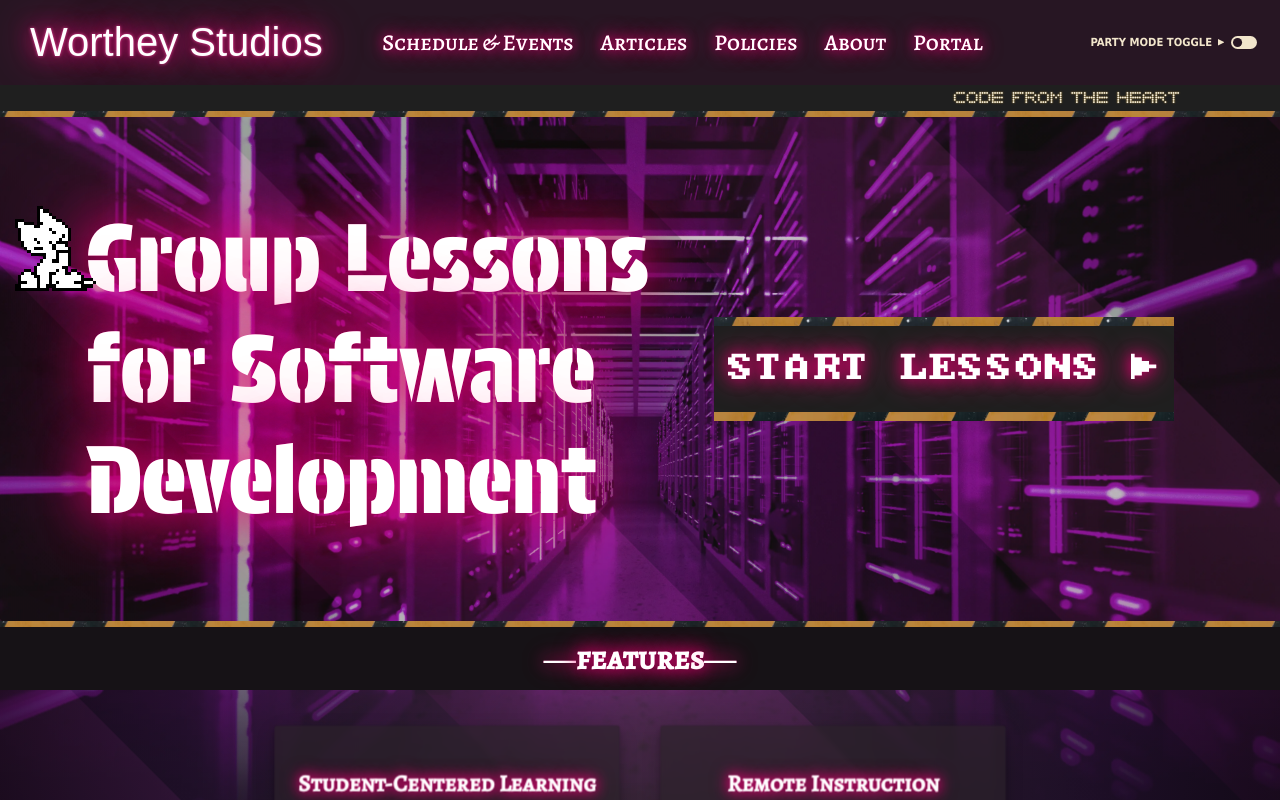
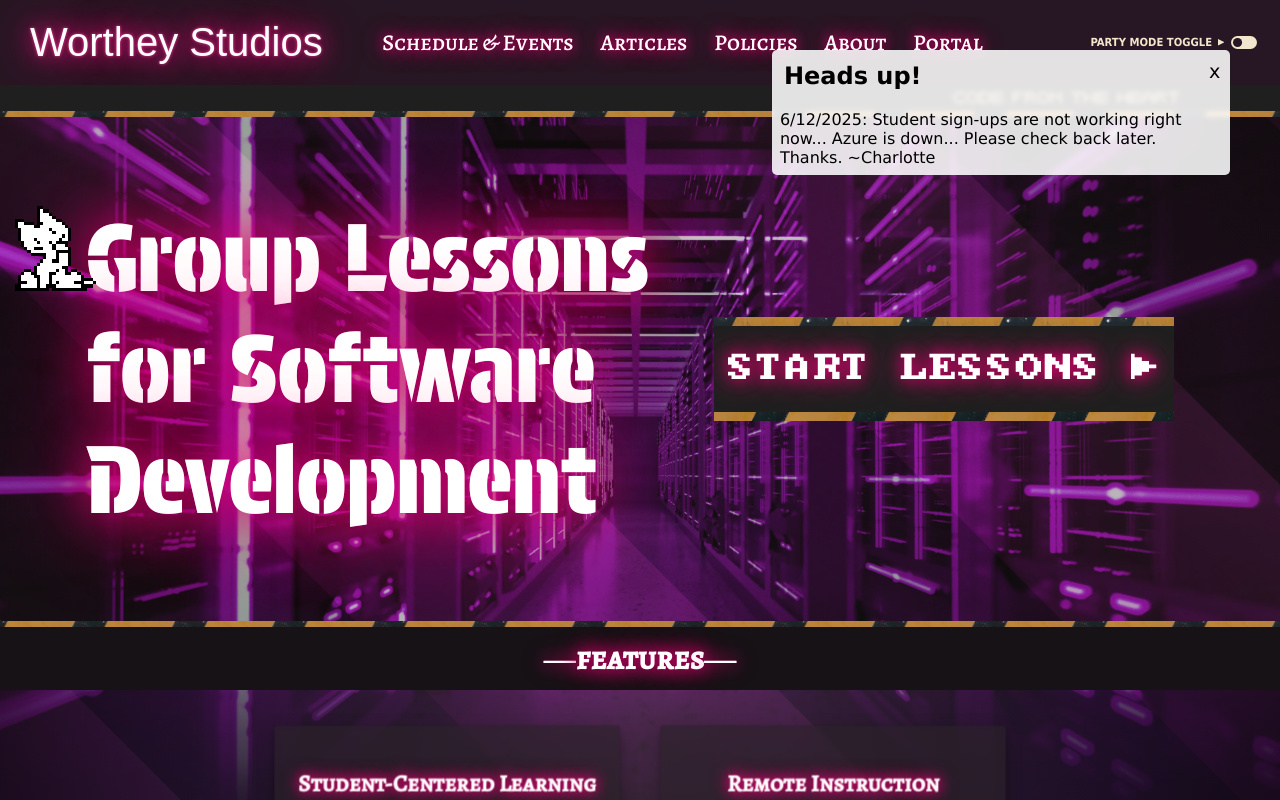
Before and after one commit to chworthey/cs-studio-site, a React (Vite) app: page / in a window 1280 px wide. Shown: the top 800 px of the page. Built offline with nearby package versions, Linux system fonts and the light colour scheme; a web font is replaced by a local one.

Commit message:
Revert "Updated api endpoint"
This reverts commit e578a6549a09a8a10fe8534546a3df0d509b6292.

```diff
--- a/src/main/components/App.tsx
+++ b/src/main/components/App.tsx
@@ -110,7 +110,7 @@ export function App() {
       <div ref={appRef} className="div__app" role="presentation">
         <RouterProvider router={router}/>
       </div>
-      {/* <Warning Title="Heads up!" Text="6/12/2025: Student sign-ups are not working right now... Azure is down... Please check back later. Thanks. ~Charlotte"/> */}
+      <Warning Title="Heads up!" Text="6/12/2025: Student sign-ups are not working right now... Azure is down... Please check back later. Thanks. ~Charlotte"/>
       {nekoShown && <NekoOverlay IsTouchScreen={isTouchScreen()}/>}
     </div>
   );
```
Also changed, not shown: 1 other file (tests, documents, lock files or other folders).
